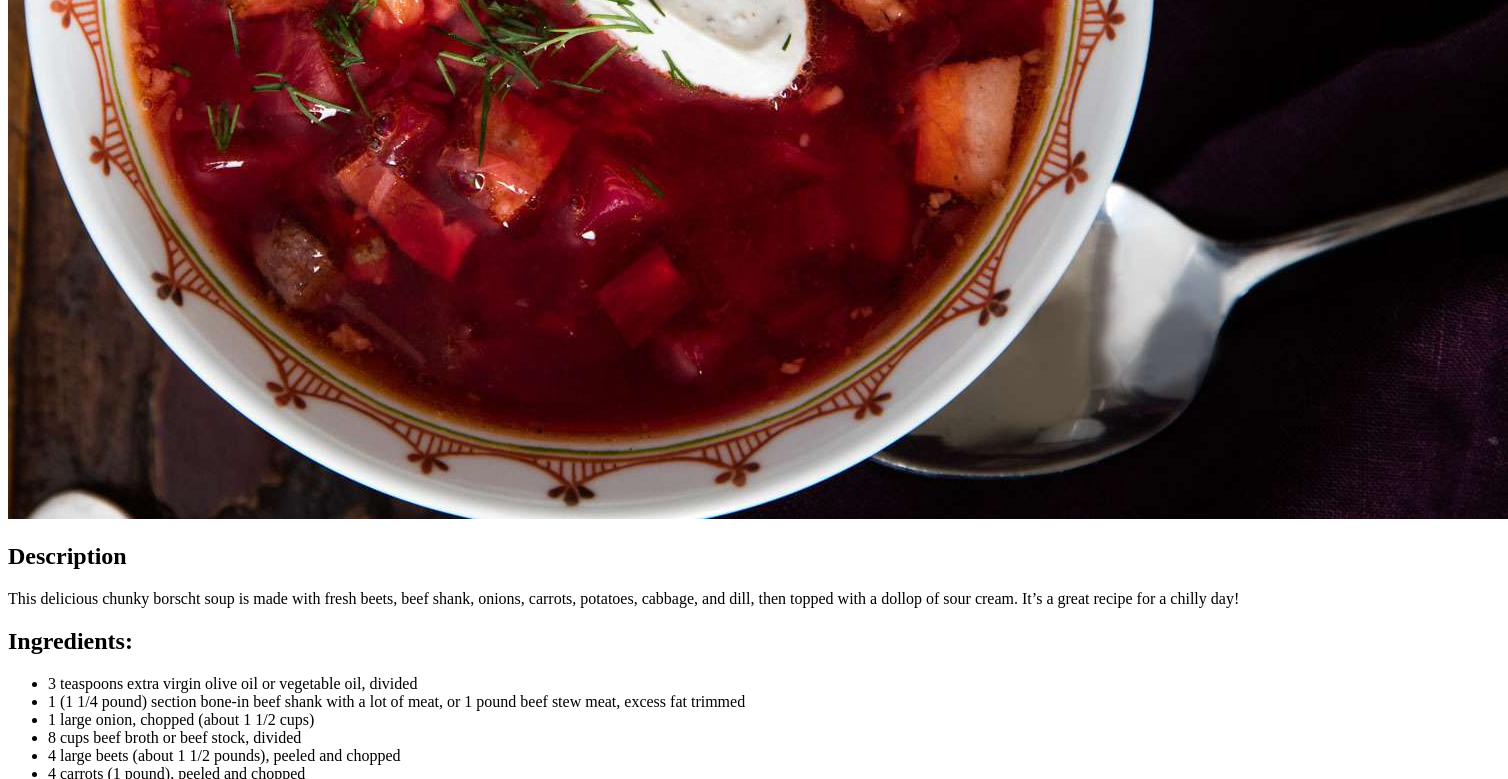
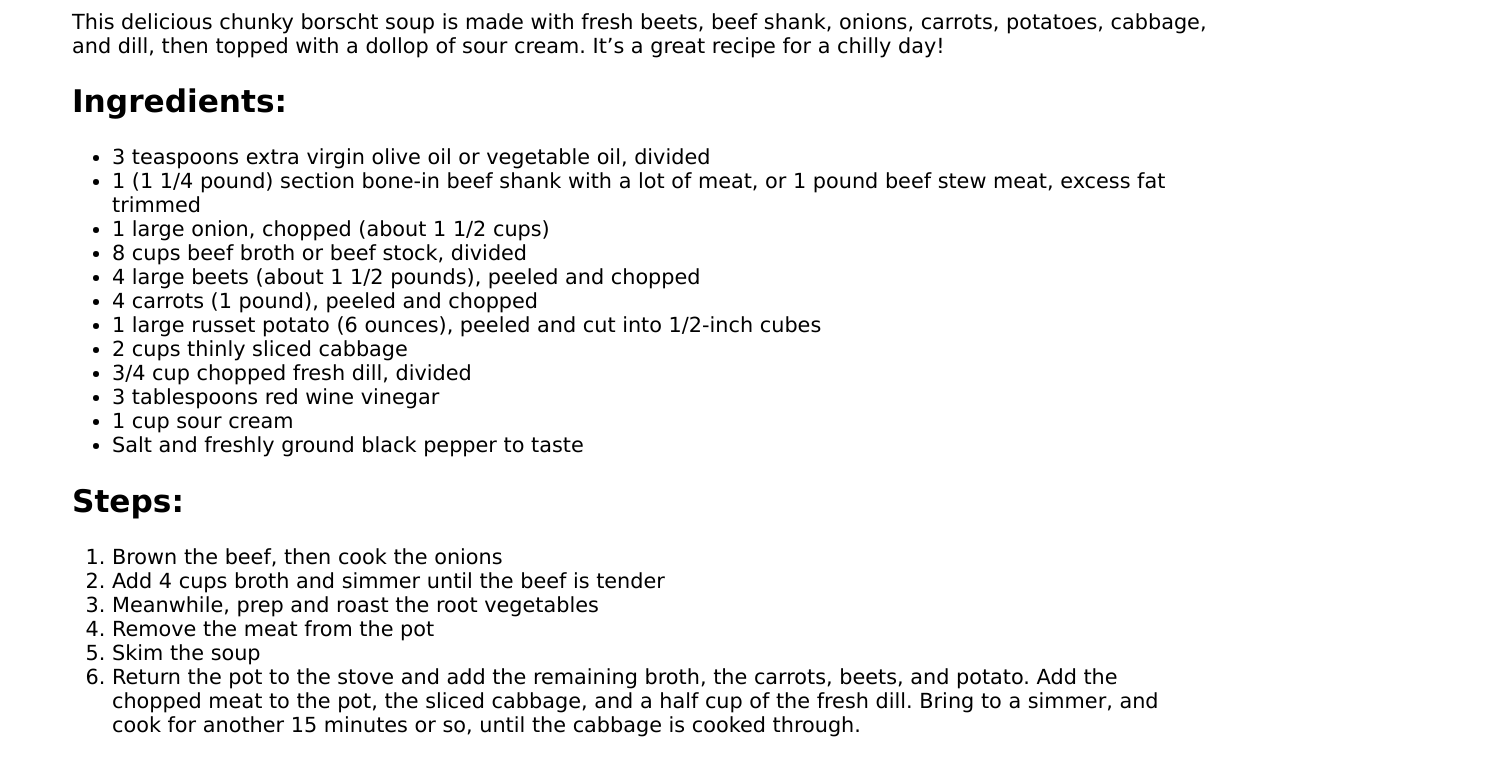
Before and after one commit to rednelt/odin-recipes, a plain HTML site: page recipes/borscht.html in a window 1280 px wide. Shown: the part 686-1465 px from the top of the page, 1508 px wide, since content can reach past the window. Drawn offline with Linux system fonts and the light colour scheme.

Commit message:
Add CSS styling, add 'Back' links on the recipe pages, other minor tweaks

```diff
--- a/recipes/borscht.html
+++ b/recipes/borscht.html
@@ -4,6 +4,7 @@
     <meta charset="UTF-8">
     <meta http-equiv="X-UA-Compatible" content="IE=edge">
     <meta name="viewport" content="width=device-width, initial-scale=1.0">
+    <link rel="stylesheet" href="../style.css">
     <title>Borscht</title>
 </head>
 <body>
@@ -35,5 +36,7 @@
         <li>Skim the soup</li>
         <li>Return the pot to the stove and add the remaining broth, the carrots, beets, and potato. Add the chopped meat to the pot, the sliced cabbage, and a half cup of the fresh dill. Bring to a simmer, and cook for another 15 minutes or so, until the cabbage is cooked through.</li>
     </ol>
+    <br>
+    <a href="../index.html">Back to all recipes</a>
 </body>
 </html>
--- /dev/null
+++ b/style.css
@@ -0,0 +1,14 @@
+html {
+    width: 100%;
+}
+
+body {
+    width: auto;
+    font-size: 130%;
+    font-family: Verdana, Geneva, Tahoma, sans-serif;
+    padding: 5%;
+}
+
+img {
+    max-width: 50%;
+}
```
Also changed, not shown: index.html (+1 -0 lines), recipes/holubtsi.html (+3 -0 lines), recipes/varenyky.html (+3 -0 lines), 1 other file.
